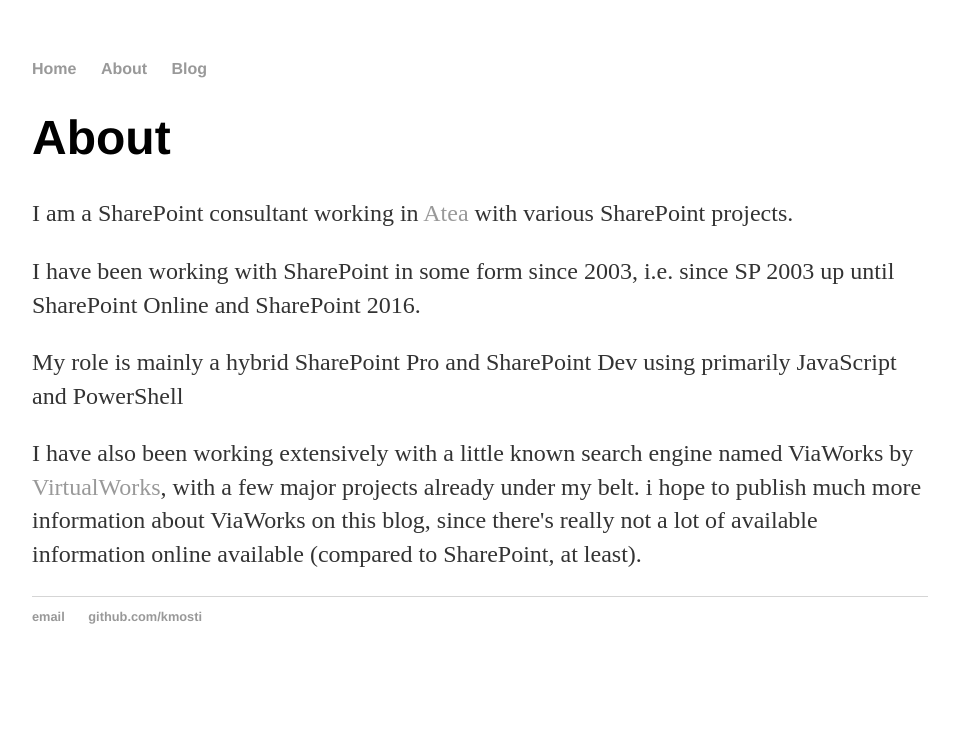
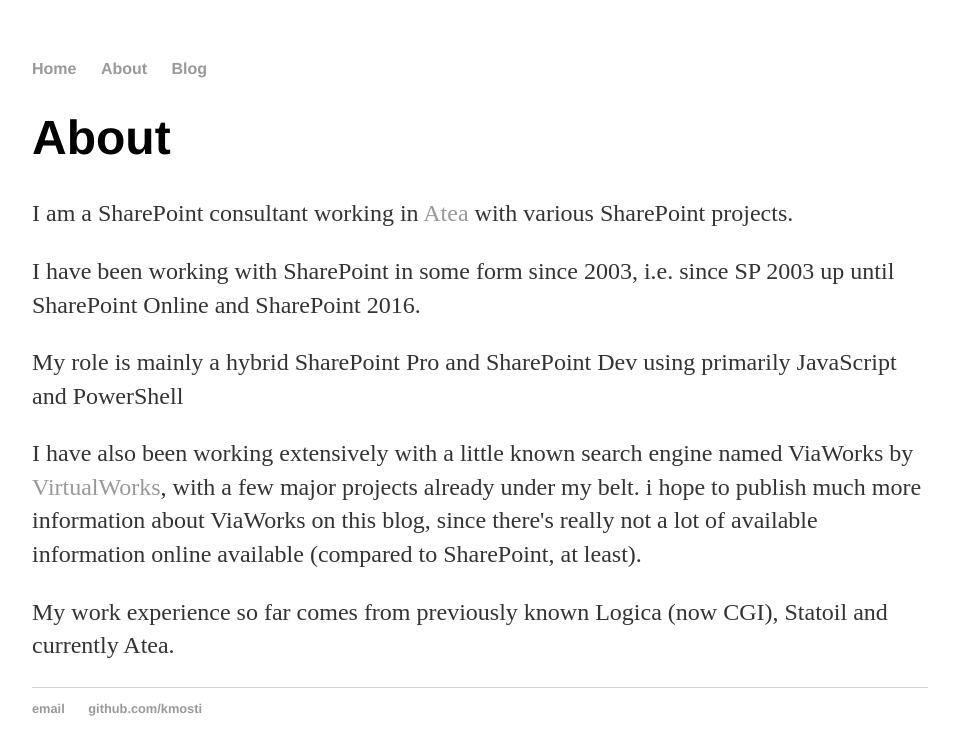
Before and after one commit to kmosti/kmosti.github.io, a Jekyll site: the page built from About/index.html, in a window 1280 px wide. Shown: the top 755 px of the page, without its empty margins (160-1119 px from the left). Built offline with Jekyll 4.4.1, drawn with Linux system fonts in a browser that asks for light colours.

Commit message:
sync issues

```diff
--- a/About/index.html
+++ b/About/index.html
@@ -7,3 +7,4 @@ title: About
 <p>I have been working with SharePoint in some form since 2003, i.e. since SP 2003 up until SharePoint Online and SharePoint 2016.</p>
 <p>My role is mainly a hybrid SharePoint Pro and SharePoint Dev using primarily JavaScript and PowerShell</p>
 <p>I have also been working extensively with a little known search engine named ViaWorks by <a href="https://virtualworks.com">VirtualWorks</a>, with a few major projects already under my belt. i hope to publish much more information about ViaWorks on this blog, since there's really not a lot of available information online available (compared to SharePoint, at least).</p>
+<p>My work experience so far comes from previously known Logica (now CGI), Statoil and currently Atea.</p>
```
